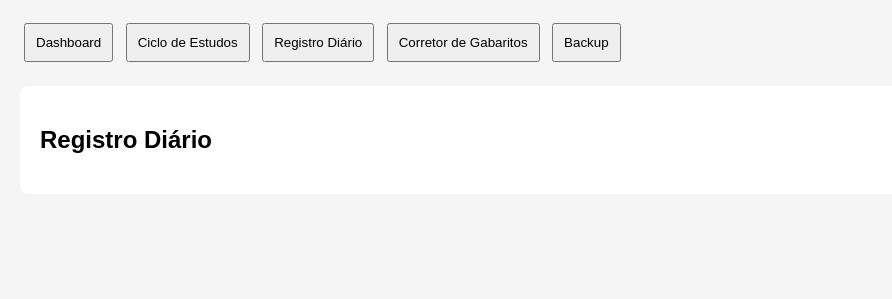
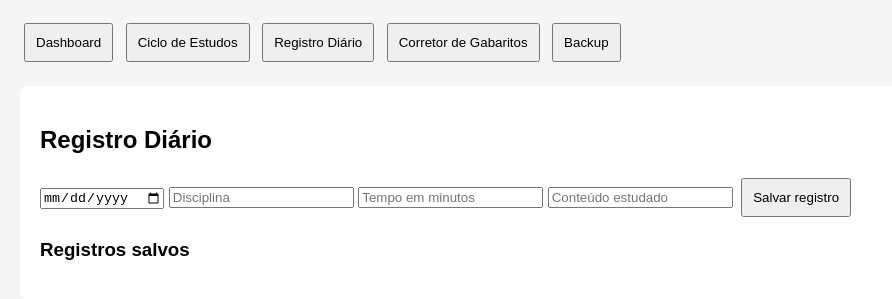
Before and after one commit to afasilvarj/meus-estudos-procuradoria, a plain HTML site: page index.html in a window 1280 px wide. Both pictures are taken after a click on the button "Registro Diário". Shown: the part 61-360 px from the top of the page, without its empty margins (0-892 px from the left). Drawn offline with Linux system fonts and the light colour scheme.

Commit message:
Update index.html

```diff
--- a/index.html
+++ b/index.html
@@ -26,9 +26,19 @@
       <h2>Ciclo de Estudos</h2>
     </section>
 
-    <section id="registro" class="tela">
-      <h2>Registro Diário</h2>
-    </section>
+<section id="registro" class="tela">
+  <h2>Registro Diário</h2>
+
+  <input id="dataEstudo" type="date">
+  <input id="disciplinaEstudo" type="text" placeholder="Disciplina">
+  <input id="tempoEstudo" type="number" placeholder="Tempo em minutos">
+  <input id="conteudoEstudo" type="text" placeholder="Conteúdo estudado">
+
+  <button onclick="salvarRegistroEstudo()">Salvar registro</button>
+
+  <h3>Registros salvos</h3>
+  <ul id="listaRegistros"></ul>
+</section>
 
     <section id="gabarito" class="tela">
       <h2>Corretor de Gabaritos</h2>
```
